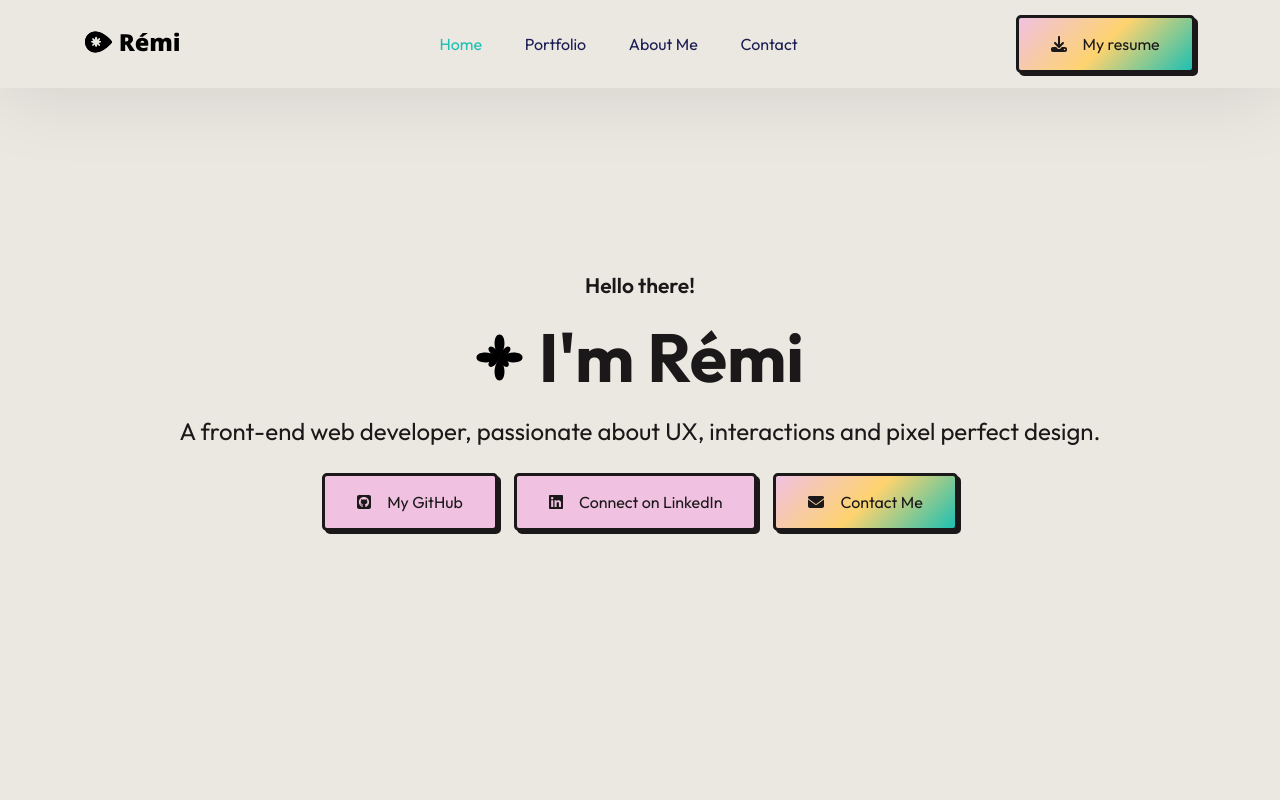
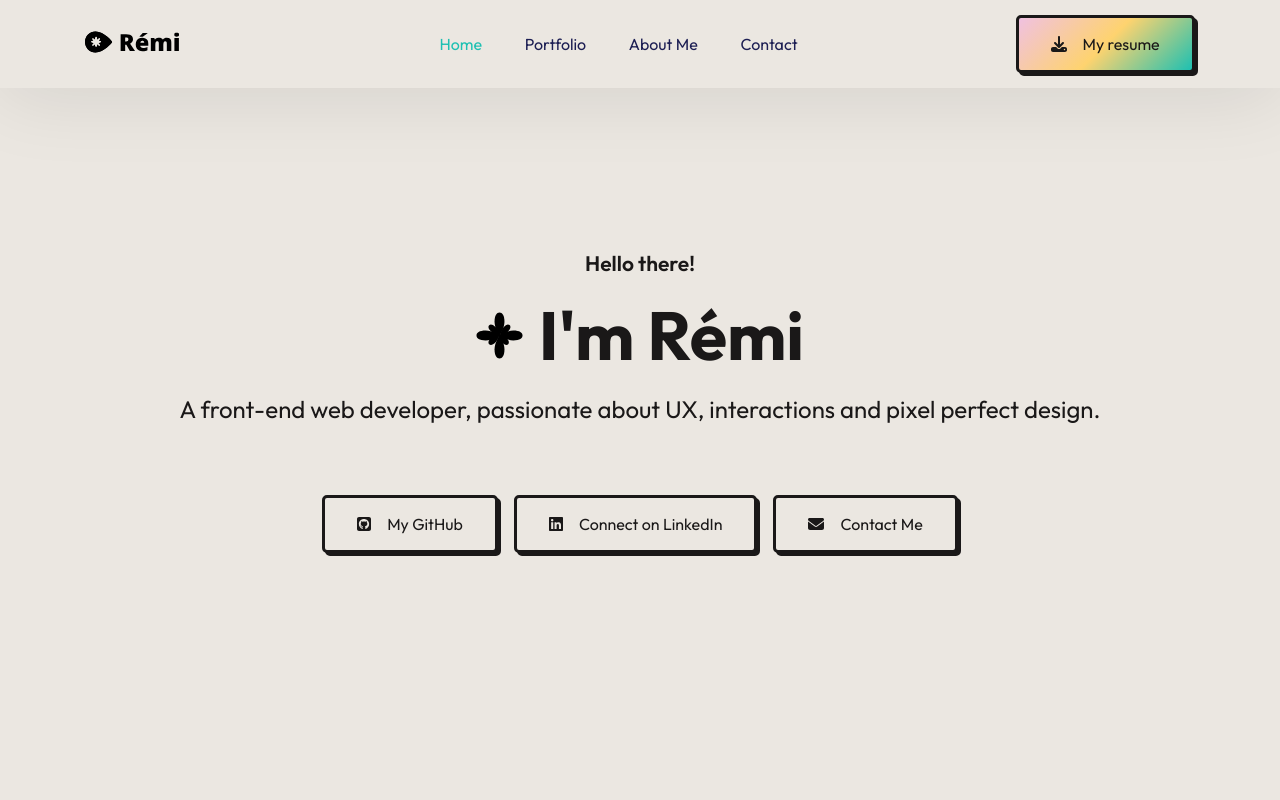
Before and after one commit to remilavigne/portfolio-2024, a React (Create React App) app: page / in a window 1280 px wide. Shown: the top 800 px of the page. Built offline with nearby package versions, Linux system fonts and the light colour scheme.

Commit message:
button on the hero section modified

```diff
--- a/src/App.css
+++ b/src/App.css
@@ -74,6 +74,22 @@ hr {
   border: 3px solid var(--primary);
   filter: drop-shadow(3px 3px 0px #1DC0B2);
 }
+
+.btn-hero {
+  color: var(--black);
+  background-color: var(--bg-shade);
+  border: 3px solid var(--black);
+  filter: drop-shadow(3px 3px 0px #1A1818);
+  display: flex;
+  align-items: center;
+  justify-content: center;
+  gap: 16px;
+}
+
+.btn-hero:hover {
+  background-color: var(--primary);
+}
+
 .btn-primary {
   color: var(--black);
   background-color: var(--primary);
@@ -91,6 +107,12 @@ hr {
   align-items: center;
   gap: 16px;
   background: var(--gradient);
+  transition: 1s;
+  transition-timing-function: ease-in-out;
+}
+
+.btn-contact:hover {
+  background: linear-gradient(45deg, #1DC0B2, #FED36F, #F0C1E1); ;
 }
 
 .btn-contact:hover {
@@ -276,7 +298,7 @@ h2 {
 
 .hero--section--cta {
   width: 100%;
-  margin-top: 24px;
+  margin-top: 68px;
   display: flex;
   flex-direction: row;
   align-items: center;
--- a/src/Pages/Home/HeroSection.jsx
+++ b/src/Pages/Home/HeroSection.jsx
@@ -35,7 +35,7 @@ export default function HeroSection() {
             target="_blank"
             rel="noopener noreferrer"
            >
-            <button className="btn btn-github">
+            <button className="btn btn-hero">
               <FontAwesomeIcon icon={faSquareGithub} />
               My GitHub
             </button>
@@ -45,7 +45,7 @@ export default function HeroSection() {
             target="_blank"
             rel="noopener noreferrer"
            >
-            <button className="btn btn-github">
+            <button className="btn btn-hero">
               <FontAwesomeIcon icon={faLinkedin} />
               Connect on LinkedIn
             </button>
@@ -59,7 +59,7 @@ export default function HeroSection() {
                 to="Contact"
                 className="text-md"
               >
-                <button className="btn btn-primary btn-contact">
+                <button className="btn btn-hero">
                   <FontAwesomeIcon icon={faEnvelope} />
                   Contact Me</button>
               </Link>
```
